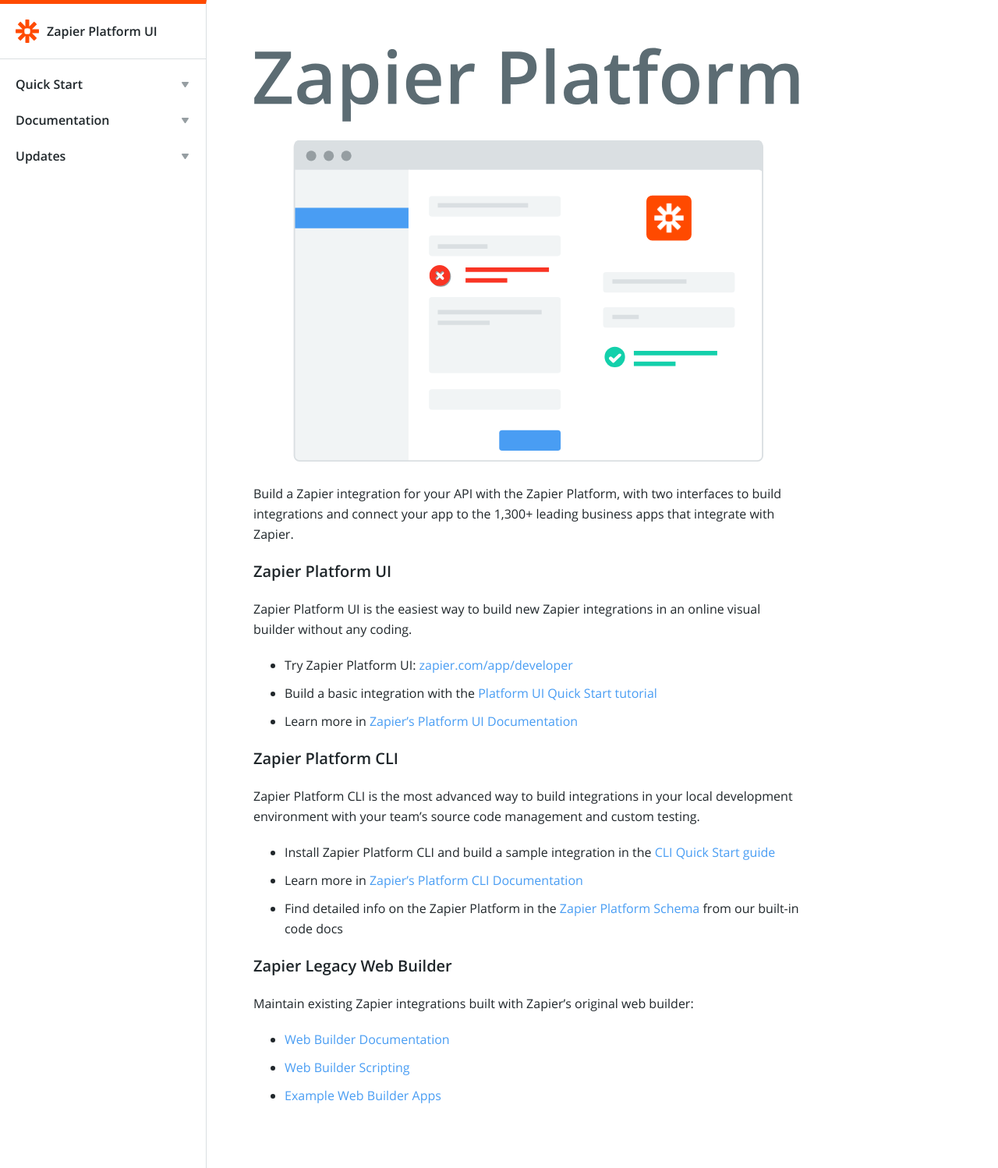
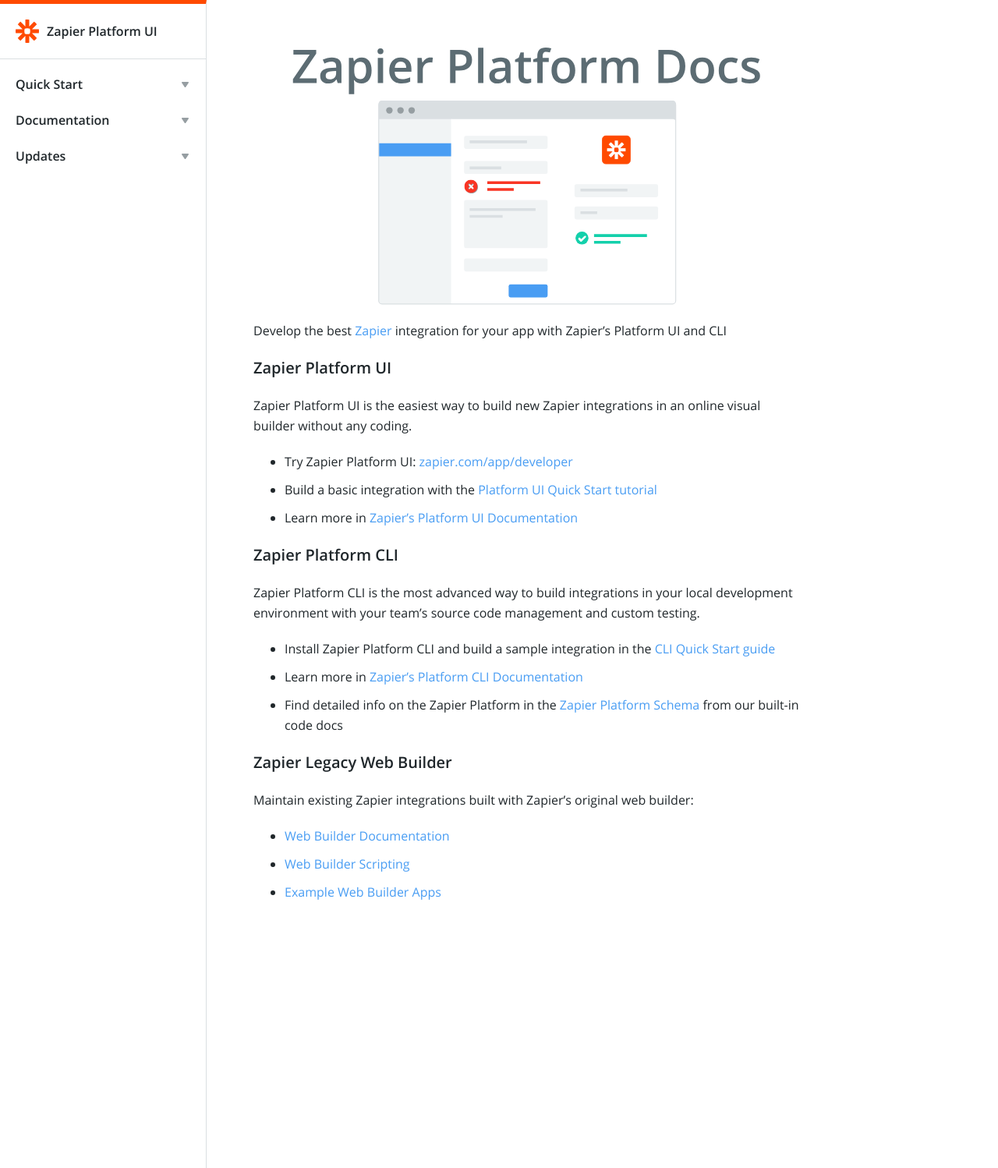
Before and after one commit to zapier/visual-builder, a Jekyll site: the page built from index.md, in a window 1280 px wide. Shown: the whole page at 78% size. Built offline with Jekyll 4.4.1, drawn with Linux system fonts in a browser that asks for light colours; comment, search, counter and statistics services are not loaded.

Commit message:
Unified docs landing page

```diff
--- a/index.md
+++ b/index.md
@@ -2,9 +2,9 @@
 layout: default
 ---
 
-![Zapier Platform]({{ site.baseurl }}/assets/images/visual-builder-header.svg)
+<img src="{{ site.baseurl }}/assets/images/visual-builder-header.svg" alt="Zapier Platform" style="max-width:600px;margin:auto;display:block;">
 
-Build a Zapier integration for your API with the Zapier Platform, with two interfaces to build integrations and connect your app to the 1,300+ leading business apps that integrate with Zapier.
+Develop the best [Zapier](https://zapier.com/) integration for your app with Zapier's Platform UI and CLI
 
 ## Zapier Platform UI
 
```
Also changed, not shown: assets/images/visual-builder-header.svg, 1 other file.
